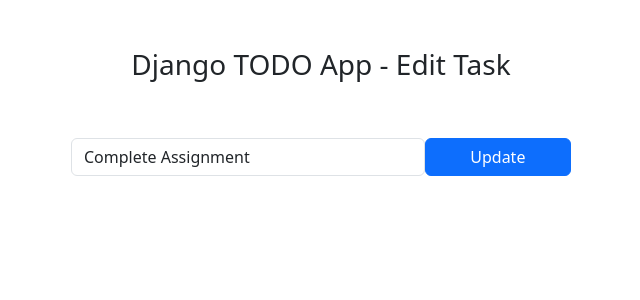
After one commit to dtahir57/todo-app-django, a Django app: page /todo/edit_task/1/ in a window 1280 px wide. The commit adds this page. Shown: the top 300 px of the page, without its empty margins (319-959 px from the left). Run offline with Django 5.2, Linux system fonts and the light colour scheme; data comes from the database, SQL or seed files in the repository; both versions use the stored data as it was after the commit.

Commit message:
Todo app done with CRUD operations

```diff
--- /dev/null
+++ b/template/editTask.html
@@ -0,0 +1,51 @@
+<!DOCTYPE html>
+<html lang="en">
+  <head>
+    <meta charset="UTF-8" />
+    <meta http-equiv="X-UA-Compatible" content="IE=edge" />
+    <meta name="viewport" content="width=device-width, initial-scale=1.0" />
+    <title>Todos | Edit Task</title>
+    <link
+      href="https://cdn.jsdelivr.net/npm/bootstrap@5.3.0-alpha1/dist/css/bootstrap.min.css"
+      rel="stylesheet"
+      integrity="sha384-GLhlTQ8iRABdZLl6O3oVMWSktQOp6b7In1Zl3/Jr59b6EGGoI1aFkw7cmDA6j6gD"
+      crossorigin="anonymous"
+    />
+    <script
+      src="https://cdn.jsdelivr.net/npm/bootstrap@5.3.0-alpha1/dist/js/bootstrap.bundle.min.js"
+      integrity="sha384-w76AqPfDkMBDXo30jS1Sgez6pr3x5MlQ1ZAGC+nuZB+EYdgRZgiwxhTBTkF7CXvN"
+      crossorigin="anonymous"
+    ></script>
+  </head>
+  <body>
+    <div class="container">
+      <h3 class="pt-5 pb-5 text-center">Django TODO App - Edit Task</h3>
+      <form
+        action="{% url 'edit_task' task.pk %}"
+        method="POST"
+        style="width: 500px; margin: auto"
+      >
+        {% csrf_token %}
+        <div class="form-group">
+          <span style="display: flex">
+            <input
+              type="text"
+              name="task"
+              class="form-control"
+              placeholder="Add a task"
+              value="{{ task.task }}"
+            />
+            <button
+              type="submit"
+              class="btn btn-primary"
+              style="width: 200px"
+              method="POST"
+            >
+              <i class="fa fa-plus"></i> Update
+            </button>
+          </span>
+        </div>
+      </form>
+    </div>
+  </body>
+</html>
--- a/todos/urls.py
+++ b/todos/urls.py
@@ -5,5 +5,7 @@
 urlpatterns = [
     path('addtask', views.addTask, name="addTask"),
     path('mark_as_done/<int:pk>/', views.mark_as_done, name="mark_as_done"),
-    path('mark_as_undone/<int:pk>', views.mark_as_undone, name="mark_as_undone")
+    path('mark_as_undone/<int:pk>/', views.mark_as_undone, name="mark_as_undone"),
+    path('edit_task/<int:pk>/', views.edit_task, name="edit_task"),
+    path('delet_task/<int:pk>/', views.delete_task, name="delete_task")
 ]
--- a/todos/views.py
+++ b/todos/views.py
@@ -18,3 +18,22 @@
     task.is_completed = False
     task.save()
     return redirect('home')
+
+def edit_task(request, pk):
+    task = get_object_or_404(Task, pk=pk)
+    if request.method == 'POST':
+        task.task = request.POST['task']
+        task.save()
+        return redirect('home')
+
+    else:
+        context = {
+            'task': task
+        }
+        return render(request, 'editTask.html', context)
+
+def delete_task(request, pk):
+    task = get_object_or_404(Task, pk=pk)
+    task.delete()
+
+    return redirect('home')
```
Also changed, not shown: template/home.html (+7 -3 lines), db.sqlite3.
